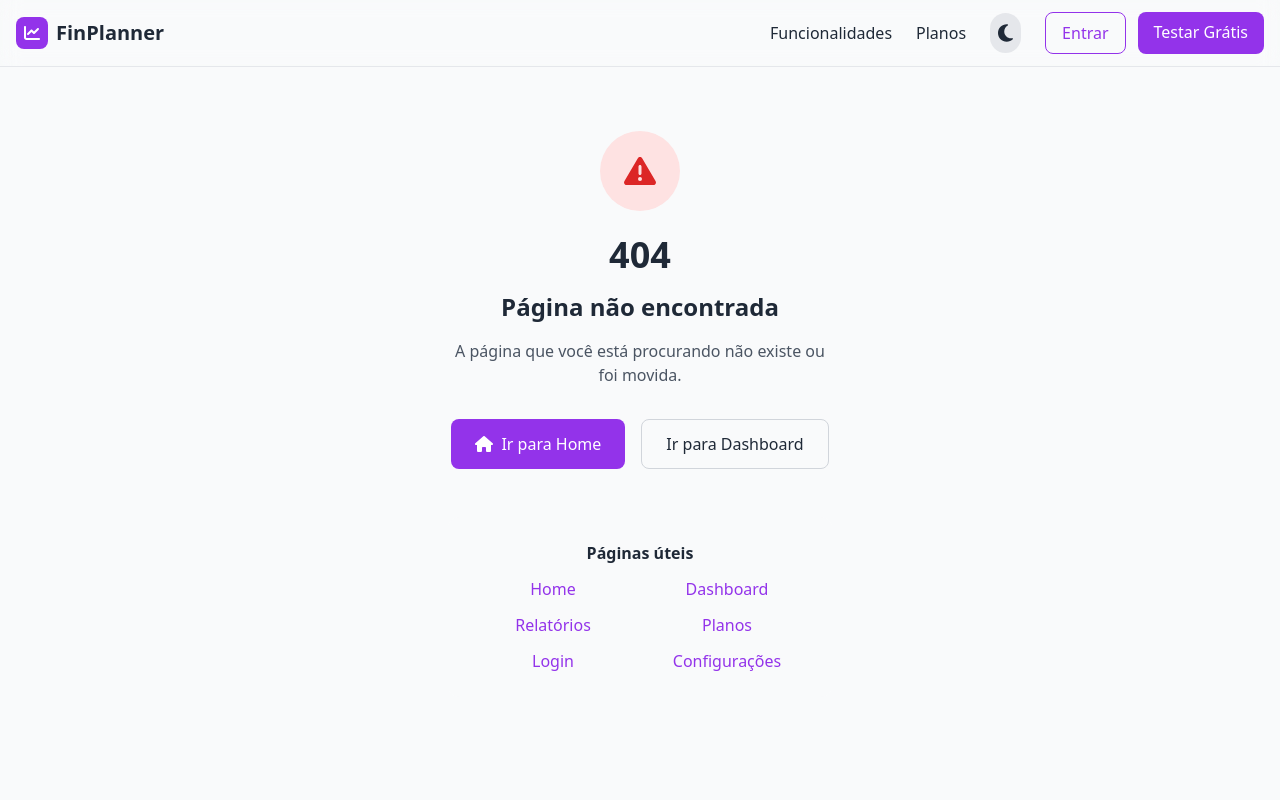
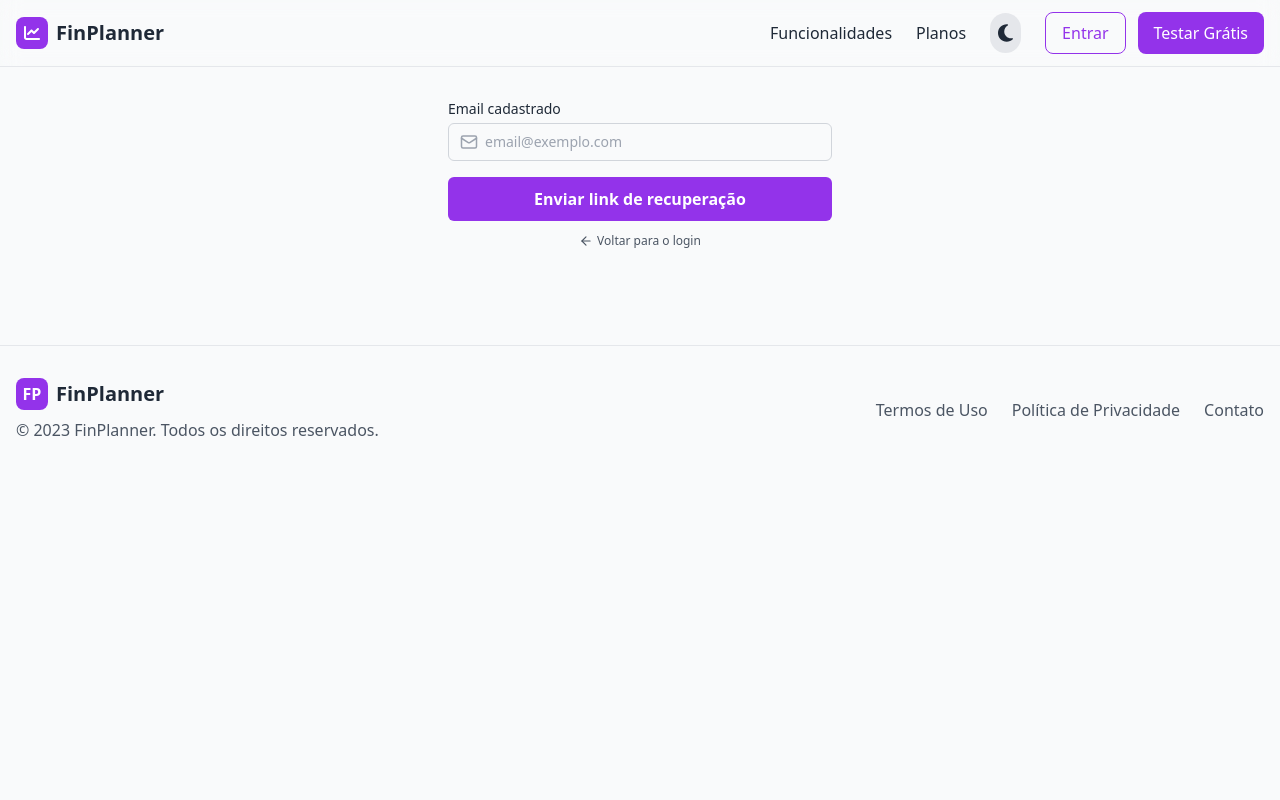
Before and after one commit to maarcos-floriano/FinPlanner-Parceria, a React (Vite) app in the folder front/: page /forgot-password in a window 1280 px wide. Shown: the top 800 px of the page. Built offline with nearby package versions, Linux system fonts and the light colour scheme; no server answers.

Commit message:
arrumando o link de testar gratis e fazendo tela de forgotpass

```diff
--- a/front/src/App.jsx
+++ b/front/src/App.jsx
@@ -14,6 +14,7 @@ import NotFoundPage from './pages/NotFoundPage'
 import './utils/icons' // Importar ícones
 import {PrivateRoute, PublicRoute} from './ConfigRoute'
 import ActivatePro from './pages/ActivatePro'
+import ForgotPasswordForm from './pages/ForgotPasswordForm'
 
 function App() {
   return (
@@ -34,6 +35,11 @@ function App() {
                     <Route path="/auth" element={
                       <PublicRoute>
                         <AuthPage />
+                      </PublicRoute>
+                    } />
+                    <Route path="/forgot-password" element={
+                      <PublicRoute>
+                        <ForgotPasswordForm />
                       </PublicRoute>
                     } />
                     <Route path="/activate" element={
--- a/front/src/components/Layout/Navbar.jsx
+++ b/front/src/components/Layout/Navbar.jsx
@@ -14,6 +14,10 @@ const Navbar = () => {
   const handleLogout = () => {
     logout()
     navigate('/')
+  }
+
+  const handleNavToAuth = (bool) => {
+    navigate("/auth", { state: { isLogin: bool } });
   }
 
   return (
@@ -51,18 +55,18 @@ const Navbar = () => {
 
             {!user ? (
               <div className="flex space-x-3">
-                <Link
-                  to="/auth"
+                <button
+                  onClick={() => handleNavToAuth(true)}
                   className="px-4 py-2 rounded-lg border border-purple-600 text-purple-600 hover:bg-purple-50 transition"
                 >
                   Entrar
-                </Link>
-                <Link
-                  to="/auth"
+                </button>
+                <button
+                  onClick={() => handleNavToAuth(false)}
                   className="px-4 py-2 rounded-lg bg-purple-600 text-white hover:bg-purple-700 transition"
                 >
                   Testar Grátis
-                </Link>
+                </button>
               </div>
             ) : (
               <div className="flex items-center space-x-4">
--- a/front/src/pages/AuthPage.jsx
+++ b/front/src/pages/AuthPage.jsx
@@ -1,11 +1,19 @@
-import { useState } from 'react'
-import { Link } from 'react-router-dom'
+import { useEffect, useState } from 'react'
+import { Link, useLocation } from 'react-router-dom'
 import LoginForm from '../components/Auth/LoginForm'
 import RegisterForm from '../components/Auth/RegisterForm'
 import { Crown } from 'lucide-react'
 
 const AuthPage = () => {
+  const {state} = useLocation();
   const [isLogin, setIsLogin] = useState(true)
+
+  useEffect(() => {
+    if (state?.isLogin !== undefined) {
+      setIsLogin(state.isLogin);
+    }
+  }, [state]);
+
 
   return (
     <div className="fade-in">
--- /dev/null
+++ b/front/src/pages/ForgotPasswordForm.jsx
@@ -0,0 +1,113 @@
+import { useState } from 'react'
+import { Mail, ArrowLeft } from 'lucide-react'
+import { useNavigate } from 'react-router-dom'
+
+const ForgotPasswordForm = () => {
+  const [email, setEmail] = useState('')
+  const [loading, setLoading] = useState(false)
+  const [success, setSuccess] = useState(false)
+
+  const navigate = useNavigate()
+
+  const handleSubmit = async (e) => {
+    e.preventDefault()
+    setLoading(true)
+
+    try {
+      // 🔐 aqui você chama sua API
+      setSuccess(true)
+    } catch (err) {
+      alert('Erro ao enviar email de recuperação')
+    } finally {
+      setLoading(false)
+    }
+  }
+
+  if (success) {
+    return (
+      <div className="text-center">
+        <h3 className="text-base font-semibold mb-2">Email enviado 📩</h3>
+        <p className="text-sm text-gray-600 dark:text-gray-400 mb-4">
+          Se existir uma conta com esse email, você receberá um link para redefinir sua senha.
+        </p>
+
+        <button
+          onClick={() => navigate('/auth', { state: { isLogin: true } })}
+          className="text-purple-600 font-semibold hover:underline text-sm"
+        >
+          Voltar para o login
+        </button>
+      </div>
+    )
+  }
+
+  return (
+    <form onSubmit={handleSubmit} className="max-w-sm mx-auto">
+      <div className="mb-4">
+        <label className="block text-sm font-medium mb-1">
+          Email cadastrado
+        </label>
+
+        <div className="relative">
+          <Mail className="absolute left-3 top-2.5 text-gray-400" size={18} />
+          <input
+            type="email"
+            value={email}
+            onChange={(e) => setEmail(e.target.value)}
+            className="
+              w-full
+              pl-9 pr-3 py-2
+              border border-gray-300 dark:border-gray-700
+              rounded-md
+              bg-gray-50 dark:bg-gray-900
+              text-sm
+              focus:outline-none
+              focus:ring-2
+              focus:ring-purple-500
+            "
+            placeholder="email@exemplo.com"
+            required
+          />
+        </div>
+      </div>
+
+      <button
+        type="submit"
+        disabled={loading}
+        className="
+          w-full
+          py-2.5
+          bg-purple-600
+          text-white
+          rounded-md
+          font-semibold
+          mb-3
+          hover:bg-purple-700
+          transition
+          disabled:opacity-50
+        "
+      >
+        {loading ? 'Enviando...' : 'Enviar link de recuperação'}
+      </button>
+
+      <button
+        type="button"
+        onClick={() => navigate('/auth', { state: { isLogin: true } })}
+        className="
+          w-full
+          flex
+          items-center
+          justify-center
+          text-xs
+          text-gray-600 dark:text-gray-400
+          hover:underline
+        "
+      >
+        <ArrowLeft size={14} className="mr-1" />
+        Voltar para o login
+      </button>
+    </form>
+  )
+}
+
+export default ForgotPasswordForm
```
